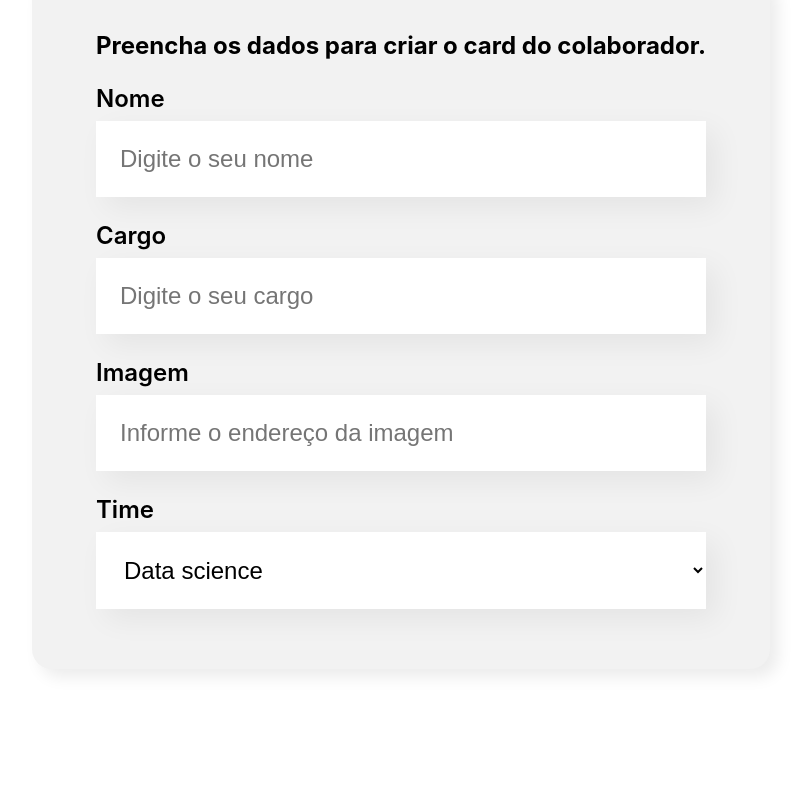
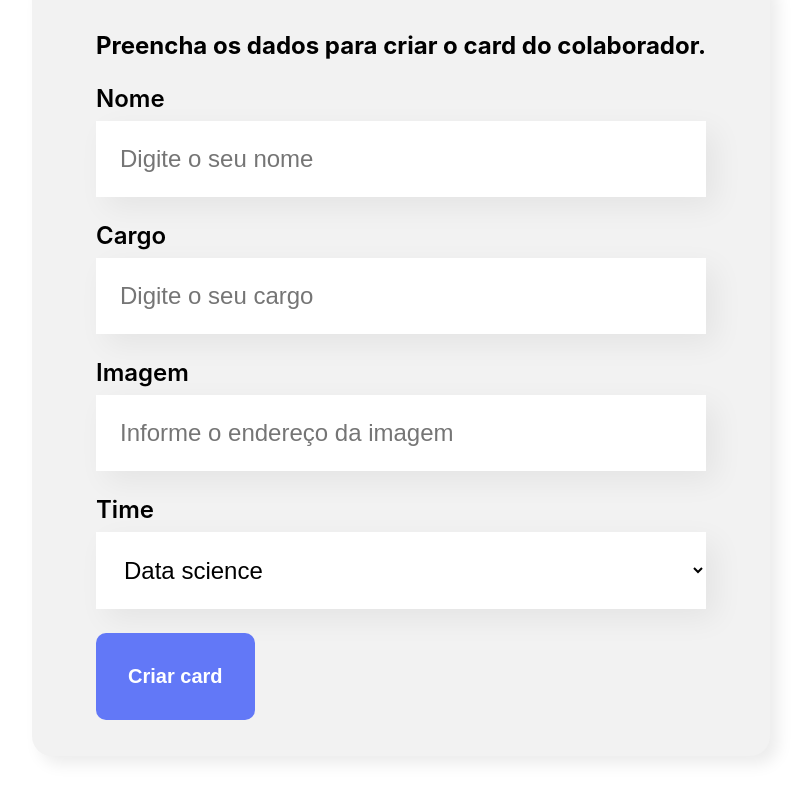
Before and after one commit to marlonmnz/organo, a React (Create React App) app: page / in a window 1280 px wide. Shown: the part 603-1403 px from the top of the page, without its empty margins (239-1045 px from the left). Before the commit the page ends 1352 px from the top, so only its background shows below. Built offline with nearby package versions, Linux system fonts and the light colour scheme.

Commit message:
Finished form layout

```diff
--- /dev/null
+++ b/src/components/Botao/Botao.css
@@ -0,0 +1,15 @@
+.botao{
+  background-color: #6278F7;
+  border: none;
+  border-radius: 10px;
+  color: #fff;
+  cursor: pointer;
+  font-size: 20px;
+  font-weight: 700;
+  padding: 32px;
+}
+
+.botao:hover{
+  color: #95ffd4;
+  transition: .2s ease-in-out;
+}
--- /dev/null
+++ b/src/components/Botao/index.js
@@ -0,0 +1,11 @@
+import "./Botao.css";
+
+const Botao = (props) => {
+  return (
+    <button className="botao">
+      {props.children}
+    </button>
+  )
+}
+
+export default Botao;
--- a/src/components/CampoTexto/index.js
+++ b/src/components/CampoTexto/index.js
@@ -4,7 +4,7 @@ const CampoTexto = (props) => {
   return(
     <div className="campo-texto">
       <label>{props.label}</label>
-      <input type="text" placeholder={props.placeholder}/>
+      <input type="text" placeholder={props.placeholder} required={props.obrigatorio}/>
     </div>
   )
 }
--- a/src/components/Formulario/index.js
+++ b/src/components/Formulario/index.js
@@ -1,6 +1,7 @@
 import "./Formulario.css"
 import CampoTexto from '../CampoTexto';
 import ListaSuspensa from "../ListaSuspensa";
+import Botao from "../Botao";
 
 const Formulario = () => {
   const times = [
@@ -15,14 +16,21 @@ const Formulario = () => {
 
   const sorted = times.sort();
 
+  const aoSalvar = (evento) => {
+    evento.preventDefault();
+  }
+
   return(
     <section className="formulario">
-      <form>
+      <form onSubmit={aoSalvar}>
         <h2>Preencha os dados para criar o card do colaborador.</h2>
-        <CampoTexto label="Nome" placeholder="Digite o seu nome"/>
-        <CampoTexto label="Cargo" placeholder="Digite o seu cargo"/>
+        <CampoTexto label="Nome" placeholder="Digite o seu nome" obrigatorio={true}/>
+        <CampoTexto label="Cargo" placeholder="Digite o seu cargo" obrigatorio={true}/>
         <CampoTexto label="Imagem" placeholder="Informe o endereço da imagem"/>
-        <ListaSuspensa label="Time" itens={sorted}/>
+        <ListaSuspensa label="Time" itens={sorted} obrigatorio={true}/>
+        <Botao>
+          Criar card
+        </Botao>
       </form>
     </section>
   )
--- a/src/components/ListaSuspensa/index.js
+++ b/src/components/ListaSuspensa/index.js
@@ -4,7 +4,7 @@ const ListaSuspensa = (props) => {
   return (
     <div className="lista-suspensa">
       <label>{props.label}</label>
-      <select>
+      <select required={props.obrigatorio}>
         {props.itens.map(item => {
           return <option key={item}>{item}</option>
         })}
```
